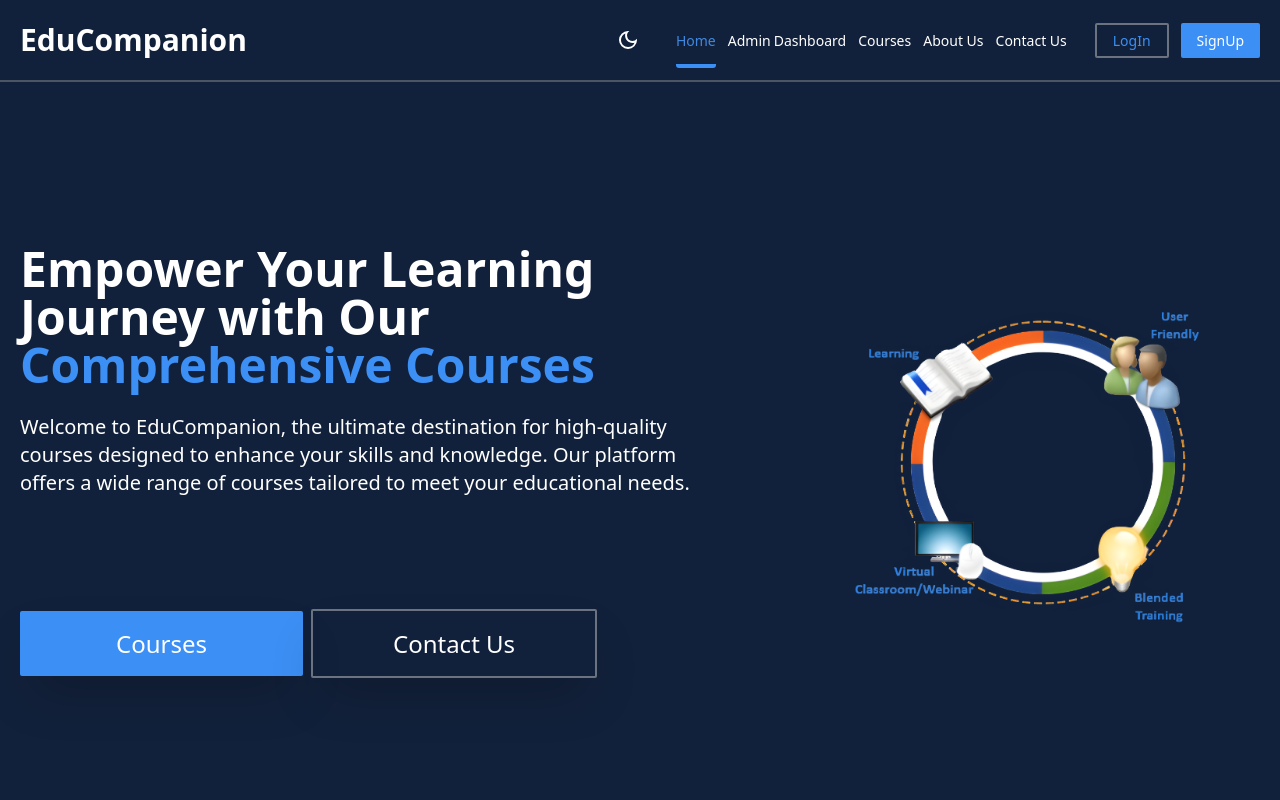
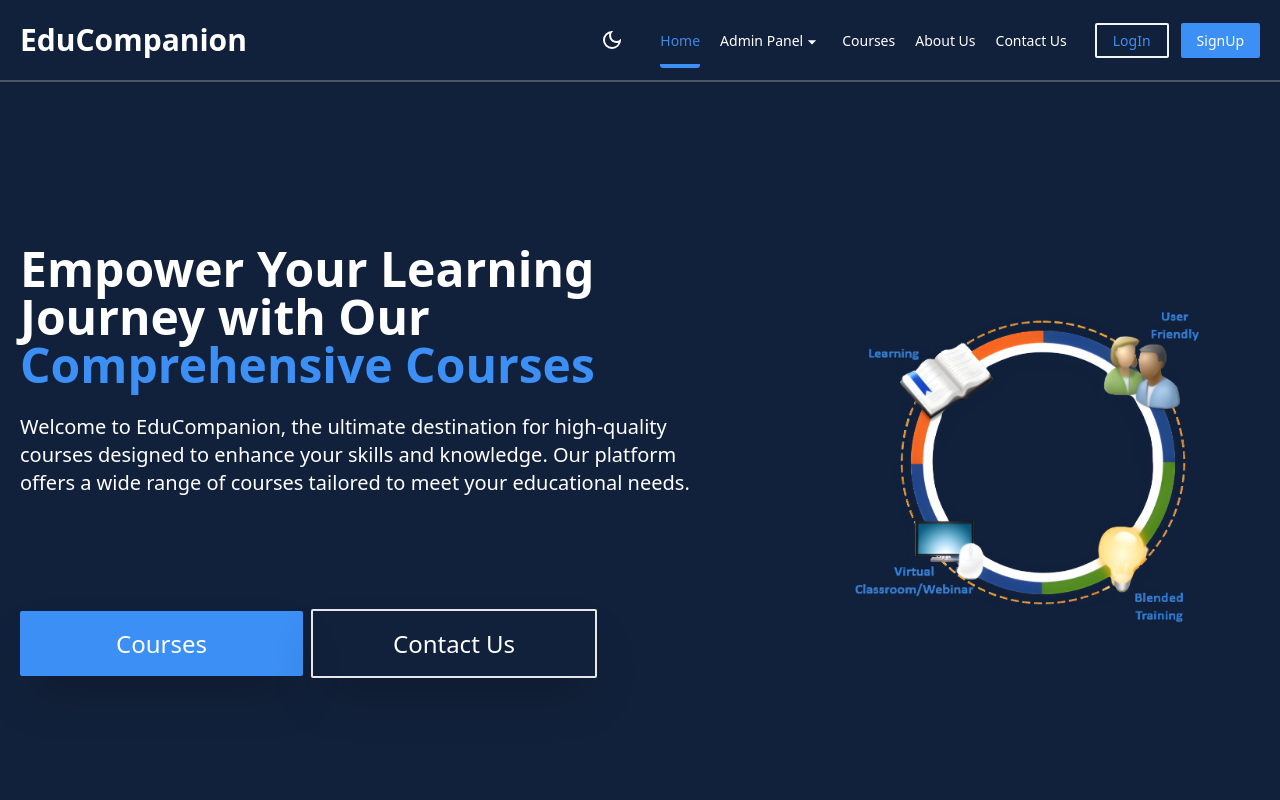
Before and after one commit to Raish10100/EduCompanion, a React (Vite) app in the folder client/: page / in a window 1280 px wide. Shown: the top 800 px of the page. Built offline with nearby package versions, Linux system fonts and the light colour scheme.

Commit message:
Add 'Admin Panel' link with submenu in navbar

```diff
--- a/client/src/App.css
+++ b/client/src/App.css
@@ -22,6 +22,10 @@
         border-radius: 3px;
 }
 
+.admin-submenu{
+        border-bottom: 0 ;
+}
+
 .dark .custom-group-avatar:hover .avatar-btn-hover{
         background-color: #ffffff98;
 }
--- a/client/src/Pages/Contact.jsx
+++ b/client/src/Pages/Contact.jsx
@@ -60,7 +60,7 @@ function Contact() {
         <form
             onSubmit={onFormSubmit}
             // noValidate
-          className="dark:bg-[#c6cedd16] bg-[#c0c3c9ef] shadow-2xl w-[80%] sm:w-[50%] lg:w-[35%]  flex-col flex justify-center items-center py-3 gap-6 rounded "
+          className="dark:bg-[#c6cedd16] bg-[#c0c3c9ef] shadow-2xl w-[80%] sm:w-[50%] lg:w-[35%]  flex-col flex justify-center items-center py-5 gap-6 rounded "
         >
           <h1 className="text-xl vs:text-3xl text-black dark:text-white font-bold">
             Contact Us
--- a/client/src/Pages/Drawer.jsx
+++ b/client/src/Pages/Drawer.jsx
@@ -9,7 +9,7 @@ function Drawer() {
     const dispatch = useDispatch();
     const navigate = useNavigate()
 
-    const isLoggedIn = useSelector((state) => state?.auth?.isLoggedIn);
+    const { isLoggedIn, role }  = useSelector(state => state?.auth)
 
     const hideDrawer = () => {
         const element = document.getElementsByClassName('drawer-toggle');
@@ -43,7 +43,18 @@ function Drawer() {
                         </li>
                         <div className='  mt-[60px] flex flex-col gap-3 items-center'>
                             <li><Link className="hover:text-[#3c8ff4] light:text-black  transition-all duration-300 ease-in-out" to={'/'}>Home</Link></li>
-                            <li><Link className="hover:text-[#3c8ff4] light:text-black transition-all duration-300 ease-in-out">Admin Dashboard</Link></li>
+
+                            {
+                                isLoggedIn && role === 'ADMIN' && (
+                                    <li><Link className="hover:text-[#3c8ff4] light:text-black transition-all duration-300 ease-in-out" to={'/admin/dashboard'}>Admin Dashboard</Link></li>
+                                )
+                            }
+                            {
+                                isLoggedIn && role === 'ADMIN' && (
+                                    <li><Link className="hover:text-[#3c8ff4] light:text-black transition-all duration-300 ease-in-out" to={'course/create'}>Create Course</Link></li>
+                                )
+                            }
+
                             <li><Link className="hover:text-[#3c8ff4] light:text-black transition-all duration-300 ease-in-out" to={'/courses'} >Courses</Link></li>
                             <li><Link className="hover:text-[#3c8ff4] light:text-black transition-all duration-300 ease-in-out" to={'/about'}>About Us</Link></li>
                             <li><Link className="hover:text-[#3c8ff4] light:text-black transition-all duration-300 ease-in-out" to={'/contact'}>Contact Us</Link></li>
--- a/client/src/Pages/HomePage.jsx
+++ b/client/src/Pages/HomePage.jsx
@@ -22,7 +22,7 @@ function HomePage() {
                             </p>
                             <div className="flex flex-row flex-wrap vs:h-[150px] justify-center vs:justify-start w-[100%] gap-6 sm:gap-2 mt-6 vs:mt-12 ">
                                 <button ><Link className=" bg-[#3c8ff4] w-[100%] hover:bg-[#3c6df4] shadow-2xl  transition-all ease-in-out duration-300 text-white sm:px-24 sm:py-4  px-8 py-2 rounded-sm text-2xl" to={'/courses'}>Courses</Link></button>
-                                <button><Link className="border-2  border-gray-500 shadow-2xl hover:border-gray-200 transition-all ease-in-out duration-300 text-[#0c0303eb] dark:text-white sm:px-20 px-6 py-2 sm:py-4 rounded-sm text-2xl hover:bg-[#4076d330]" to={'/contact'}>Contact Us</Link></button>
+                                <button><Link className="border-2  hover:border-gray-500 shadow-2xl border-gray-200 transition-all ease-in-out duration-300 text-[#0c0303eb] dark:text-white sm:px-20 px-6 py-2 sm:py-4 rounded-sm text-2xl hover:bg-[#4076d330]" to={'/contact'}>Contact Us</Link></button>
                             </div>
                         </div>
                         <img src={HomeImg} alt="" className='max-w-[35%] item-hidden lg:block max-h-[550px] mt-[-40px] ' />
--- a/client/src/Pages/Navbar.jsx
+++ b/client/src/Pages/Navbar.jsx
@@ -5,14 +5,14 @@ import Drawer from "../Pages/Drawer";
 import { CiLight } from "react-icons/ci";
 import { useDispatch, useSelector } from "react-redux";
 import { logout } from '../Redux/Slices/AuthSlice';
+import { MdArrowDropDown } from "react-icons/md";
 
 
 function Navbar() {
     const dispatch = useDispatch();
     const navigate = useNavigate();
 
-    const isLoggedIn = useSelector((state) => state?.auth?.isLoggedIn);
-
+    const { isLoggedIn, role }  = useSelector(state => state?.auth)
 
         const [darkMode, setDarkMode] = useState(
             localStorage.getItem("theme") === "dark"
@@ -23,6 +23,19 @@ function Navbar() {
             setDarkMode((prev) => !prev);
         }
         // console.log(darkMode)
+
+
+        const [isSubmenuOpen, setIsSubmenuOpen] = useState(false);
+
+        // handle for navbar sub-menu
+        const handleMouseEnter = () => {
+          setIsSubmenuOpen(true);
+        };
+
+        const handleMouseLeave = () => {
+          setIsSubmenuOpen(false);
+        };
+
 
         function addActiveClass () {
             const navLinks = document.querySelectorAll('.nav-link');
@@ -74,9 +87,26 @@ function Navbar() {
                             <MdOutlineDarkMode onClick={() => toggleDarkMode()}  className="cursor-pointer dark:text-[#fff] text-[#12213b] hover:bg-[#12213b3e] py-2 lg:text-[40px] text-[45px]  transition-all ease-in-out duration-300 rounded-sm"/>
 
                         }
-                    <ul className="lg:flex nav-hidden gap-3 nav-links">
+                    <ul className="lg:flex nav-hidden gap-5 nav-links">
                         <li><Link  className="hover:text-[#3c8ff4]  transition-all text-sm duration-300 ease-in-out nav-link  hover:py-4 py-[14px] hover:border-b-2 border-[#3c8ff4]  " to={'/'}>Home</Link></li>
-                        <li><Link  className="hover:text-[#3c8ff4]  transition-all text-sm duration-300 ease-in-out nav-link hover:py-4 py-[14px] hover:border-b-2 border-[#3c8ff4] " to={'/dashboard'}>Admin<span className="ml-[3px]">Dashboard</span></Link></li>
+
+                      <li
+                                className='relative'
+                                onMouseEnter={handleMouseEnter}
+                                onMouseLeave={handleMouseLeave}
+                            >
+                                <Link className="admin-submenu  dark:hover:text-[#3c8ff4] hover:text-[#3c8ff4] dark:text-white text-black  transition-all text-sm duration-300 ease-in-out nav-link py-8 ">Admin Panel<MdArrowDropDown className='inline text-xl ml-[-1px] font-bold '/></Link>
+                                {
+                                    isSubmenuOpen && (
+                                        <ul className='absolute left-[-20px] mt-1 w-[160px] pl-6 py-2 space-y-2 text-white  dark:bg-[#213049] bg-[#3d81d4] shadow-lg rounded border-2 border-black  dark:border-white'>
+                                            <li><Link  className="dark:hover:text-[#3c8ff4] hover:text-gray-300  transition-all text-sm duration-300 ease-in-out nav-link text-center w-full" to={'/admin/dashboard'}>Admin<span className="ml-[3px]">Dashboard</span></Link></li>
+                                            <li><Link  className="dark:hover:text-[#3c8ff4] hover:text-gray-300  transition-all text-sm duration-300 ease-in-out nav-link text-center" to={'/course/create'}>Create<span className="ml-[3px]">Course</span></Link></li>
+                                        </ul>
+                                    )
+                                }
+                            </li>
+
+
                         <li><Link className="hover:text-[#3c8ff4]  transition-all text-sm duration-300 ease-in-out  nav-link hover:py-4 py-[14px] hover:border-b-2 border-[#3c8ff4]" to={'/courses'}>Courses</Link></li>
                         <li><Link className="hover:text-[#3c8ff4]  transition-all text-sm duration-300 ease-in-out  nav-link hover:py-4 py-[14px] hover:border-b-2 border-[#3c8ff4]" to={'/about'}>About Us</Link></li>
                         <li><Link className="hover:text-[#3c8ff4]  transition-all text-sm duration-300 ease-in-out  nav-link hover:py-4 py-[9px] hover:border-b-2 border-[#3c8ff4]" to={'/contact'}>Contact Us</Link></li>
@@ -85,9 +115,9 @@ function Navbar() {
                         {
                             isLoggedIn
                             ?
-                            <button ><Link onClick={handleLogout} className=" border-gray-500 hover:border-gray-100 border-2 text-sm transition-all ease-in-out duration-300 text-[#3c8ff4] px-4 py-[6px] rounded-sm hover:bg-[#4076d330]">LogOut</Link></button>
+                            <button ><Link onClick={handleLogout} className=" hover:border-gray-500 border-gray-100 border-2 text-sm transition-all ease-in-out duration-300 text-[#3c8ff4] px-4 py-[6px] rounded-sm hover:bg-[#4076d330]">LogOut</Link></button>
                             :
-                            <button ><Link className=" border-gray-500 hover:border-gray-100 border-2 text-sm transition-all ease-in-out duration-300 text-[#3c8ff4] px-4 py-[6px] rounded-sm hover:bg-[#4076d330]" to={'/login'}>LogIn</Link></button>
+                            <button ><Link className=" hover:border-gray-500 border-gray-100 border-2 text-sm transition-all ease-in-out duration-300 text-[#3c8ff4] px-4 py-[6px] rounded-sm hover:bg-[#4076d330]" to={'/login'}>LogIn</Link></button>
 
                         }
                         {
```
